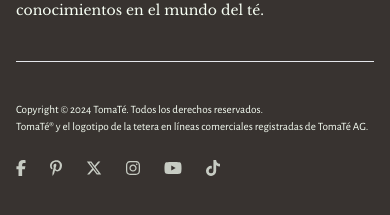
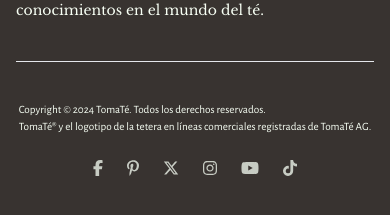
Before and after one commit to CrisCorreaS/TomaTe-homepage, a React (Vite) app: page / in a window 390 px wide. Shown: the part 835-1050 px from the top of the page. Built offline with nearby package versions, Linux system fonts and the light colour scheme; a web font is replaced by a local one.

Commit message:
footer updated

```diff
--- a/src/components/footer.jsx
+++ b/src/components/footer.jsx
@@ -18,8 +18,8 @@ import logoHorizontal from "../assets/logos/tomate-logo-horizontal-blanco.png";
 
 function Footer() {
   return (
-    <main className="flex flex-wrap justify-center items-center bg-bg-dark text-bg-light font-baskerville min-h-[10rem] px-4 py-12">
-      <div className="container mx-auto max-w-7xl">
+    <main className="flex flex-wrap justify-center items-center bg-bg-dark text-bg-light font-baskerville min-h-[10rem] px-4 py-12 z-10">
+      <div className="container mx-auto w-full">
         <section className="grid grid-cols-2 gap-10 mb-3 md:grid-cols-3 lg:grid-cols-12 lg:gap-20">
           <header className="col-span-3">
             <a
@@ -210,7 +210,7 @@ function Footer() {
             </p>
           </footer>
         </section>
-        <section className="flex flex-col items-start justify-between pt-10 mt-10 border-t border-bg-light-100 md:flex-row md:items-center">
+        <section className="flex flex-col justify-between pt-10 mt-10 border-t border-bg-light-100 md:flex-row items-center">
           <small className="mb-6 text-xxs text-left text-bg-light-600 md:mb-0 font-alegreya">
             <p>Copyright © 2024 TomaTé. Todos los derechos reservados.</p>
             <p>
```
